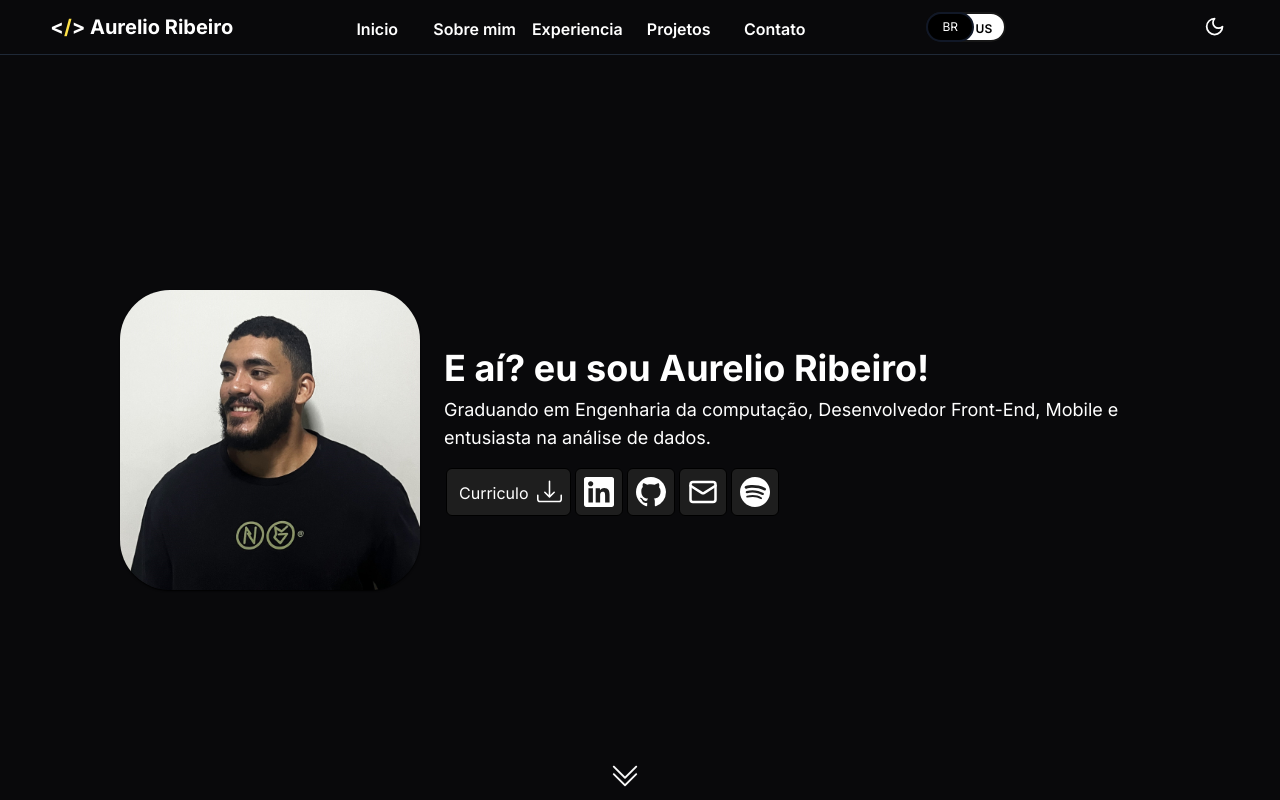
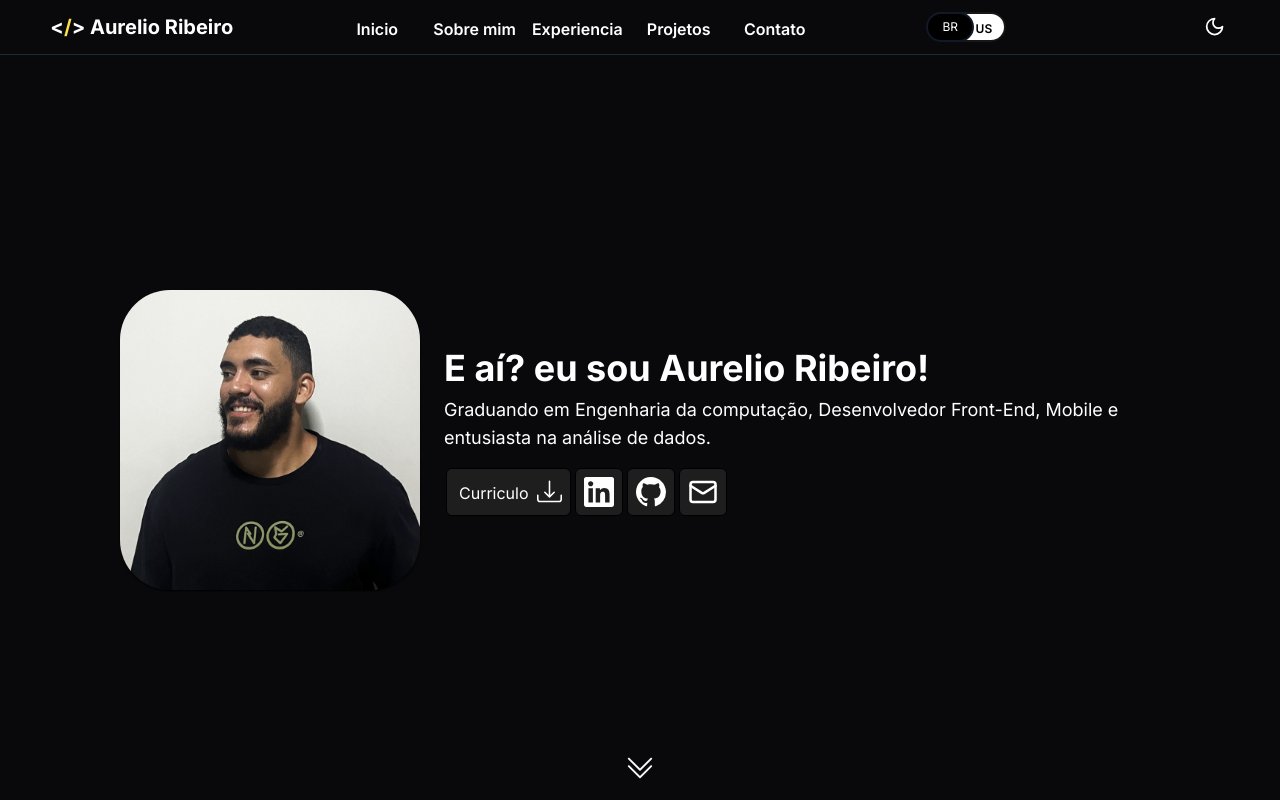
Before and after one commit to aureliodeboa/Portfolio, a Next.js app: page / in a window 1280 px wide. Built offline with nearby package versions, Linux system fonts and the light colour scheme.

Commit message:
fix: scroll

```diff
--- a/src/components/sections/About-me.tsx
+++ b/src/components/sections/About-me.tsx
@@ -21,7 +21,7 @@ export const About_me = () =>{
                 <p className="text-justify text-sm sm:text-base md:text-lg">{t("about-me.description")}</p>
              </div>
 
-             <div className=" relative h-auto flex flex-row flex-wrap  justify-around py-10 gap-4 w-full items-center ">
+             <div className=" relative h-auto flex flex-row flex-wrap  justify-around py-10 gap-8 w-full items-center ">
                     {/*Linha solida lisa <hr className="absolute w-[2px] xl:left-[50%] bg-black h-full  dark:bg-white" />*/}
 
                     {/* Linha pontilhada */}
--- a/src/components/sections/Profile.tsx
+++ b/src/components/sections/Profile.tsx
@@ -12,10 +12,10 @@ import { BsChevronDoubleDown } from "react-icons/bs";
 export const Profile = () =>{
     const { t } = useTranslation();
     return(
-        <section className="flex flex-col justify-center min-h-dvh  pt-20  xl:flex-row  gap-6  lg:px-28 lg:flex-row w-full px-5 content-center items-center">
+        <section className="relative flex flex-col justify-center min-h-dvh  pt-20  xl:flex-row  gap-6  lg:px-28 lg:flex-row w-full px-5 content-center items-center">
             <span className="flex justify-center  xl:ml-2  lg:ml-8"><img className="shadow-sm shadow-black  rounded-[80%] lg:rounded-[50px] h-[250px] w-[250px]   lg:mt-0 md:h-[300px] md:w-[300px] " src={imageProfile.src} alt='imagem aurelio' /></span>
 
-            <div className="flex-1 flex-col  justify-center text-center xl:text-start lg:text-start">
+            <div className="relative flex-1 flex-col  justify-center  text-center xl:text-start lg:text-start">
                 <span className="w-full text-wrap flex flex-col justify-center">
                     <h1 className="font-bold text-2xl sm:text-3xl md:text-4xl lg:text-4xl">{t("profileSection.title")}</h1>
                     <p className="mt-2 pr-4 text-sm sm:text-base md:px-16 lg:px-0 md:text-lg w-5/4 text-center lg:text-start">{t("profileSection.description")}</p>
@@ -26,13 +26,14 @@ export const Profile = () =>{
                     <ButtonMidia clickAction={()=>{}}><SiLinkedin size={"30px"} /></ButtonMidia>
                     <ButtonMidia clickAction={()=>{}}><VscGithubInverted size={"30px"} /></ButtonMidia>
                     <ButtonMidia clickAction={()=>{}}><LuMail size={"30px"} /></ButtonMidia>
-                    <ButtonMidia clickAction={()=>{}}><SiSpotify size={"30px"} /></ButtonMidia>
+
 
 
                  </div>
-                 <span className="animate-bounce mt-2 sm:mt-10 md:mt-0 flex justify-center items-center lg:absolute lg:bottom-2 lg:right-1/2"><BsChevronDoubleDown size={"30px"}/></span>
+
             </div>
 
+            <span className="animate-bounce bottom-0 absolute lg:bottom-4   "><BsChevronDoubleDown size={"30px"}/></span>
         </section>
     )
 }
```
